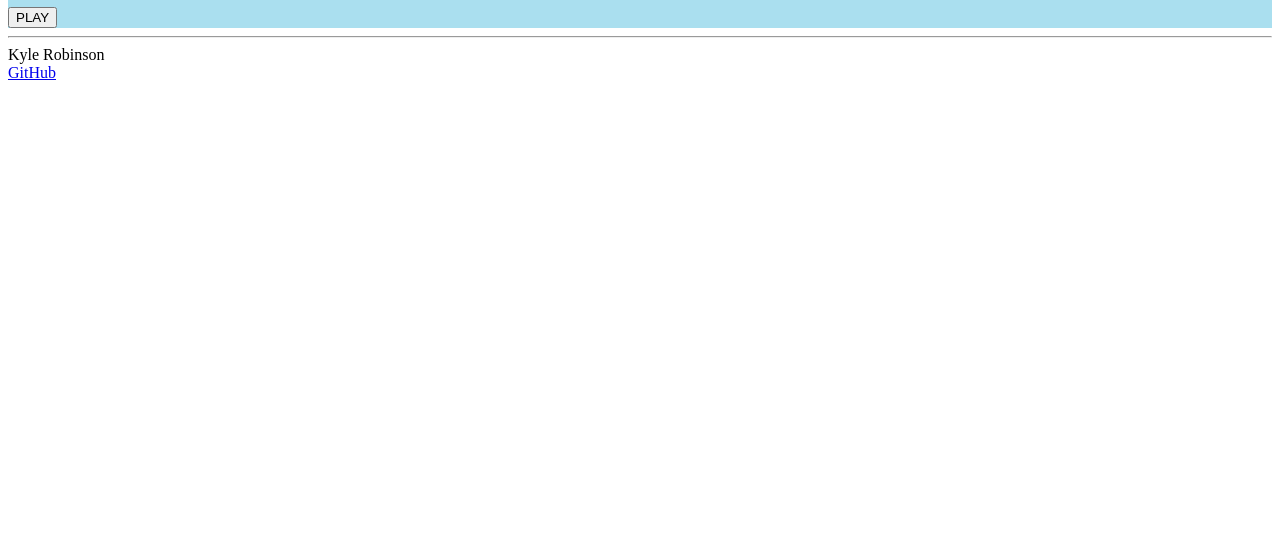
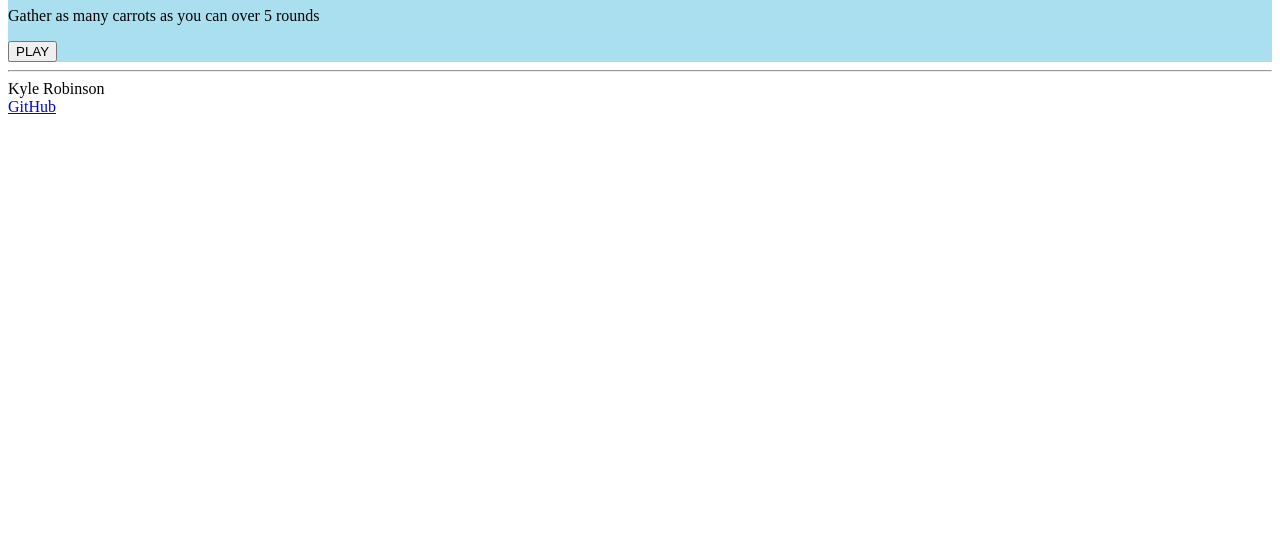
Before and after one commit to robinkyl002/startup, a plain HTML site: page startup-html/index.html in a window 1280 px wide. Shown: the part 243-800 px from the top of the page. Drawn offline with Linux system fonts and the light colour scheme.

Commit message:
index: added phrase to describe purpose of the game

```diff
--- a/startup-html/index.html
+++ b/startup-html/index.html
@@ -25,6 +25,7 @@
         <main>
             <div width="1500" height="800" style="background-color: #AADFEF">
                 <h1>Play Rabbit Holes</h1>
+                <p>Gather as many carrots as you can over 5 rounds</p>
                 <button type="button" onclick="window.location.href='play.html'">PLAY</button>
             </div>
         </main>
```
